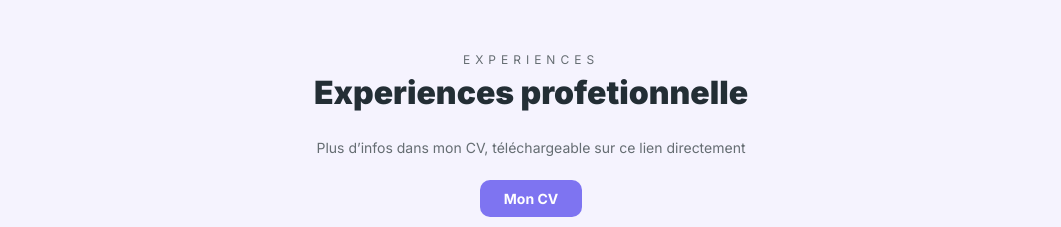
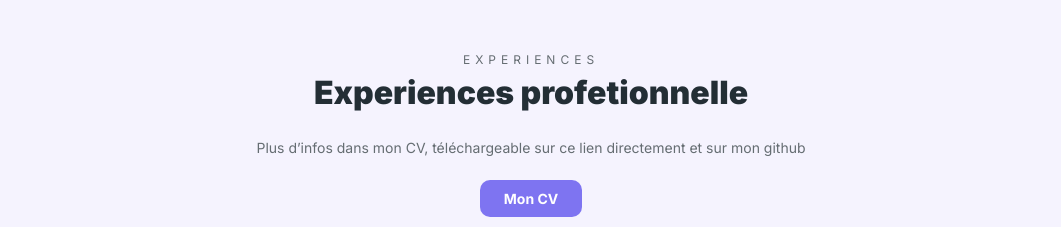
Before and after one commit to Koliama-code/monPortofolio, a website: page index.html in a window 1280 px wide. Shown: the part 1960-2187 px from the top of the page, without its empty margins (109-1170 px from the left). Drawn offline with Linux system fonts and the light colour scheme.

Commit message:
Update index.html

```diff
--- a/index.html
+++ b/index.html
@@ -162,7 +162,7 @@
 							<h2>Experiences profetionnelle</h2>
 						</div>
 						<div class="animated-on-scroll text">
-							<p>Plus d’infos dans mon CV, téléchargeable sur ce lien directement</p>
+							<p>Plus d’infos dans mon CV, téléchargeable sur ce lien directement et sur mon github</p>
 							<p class="button">
 								<span> <a href="#" class="btn btn-primary" alt="Télécharger mon CV">Mon CV</a> </span>
 							</p>
```
